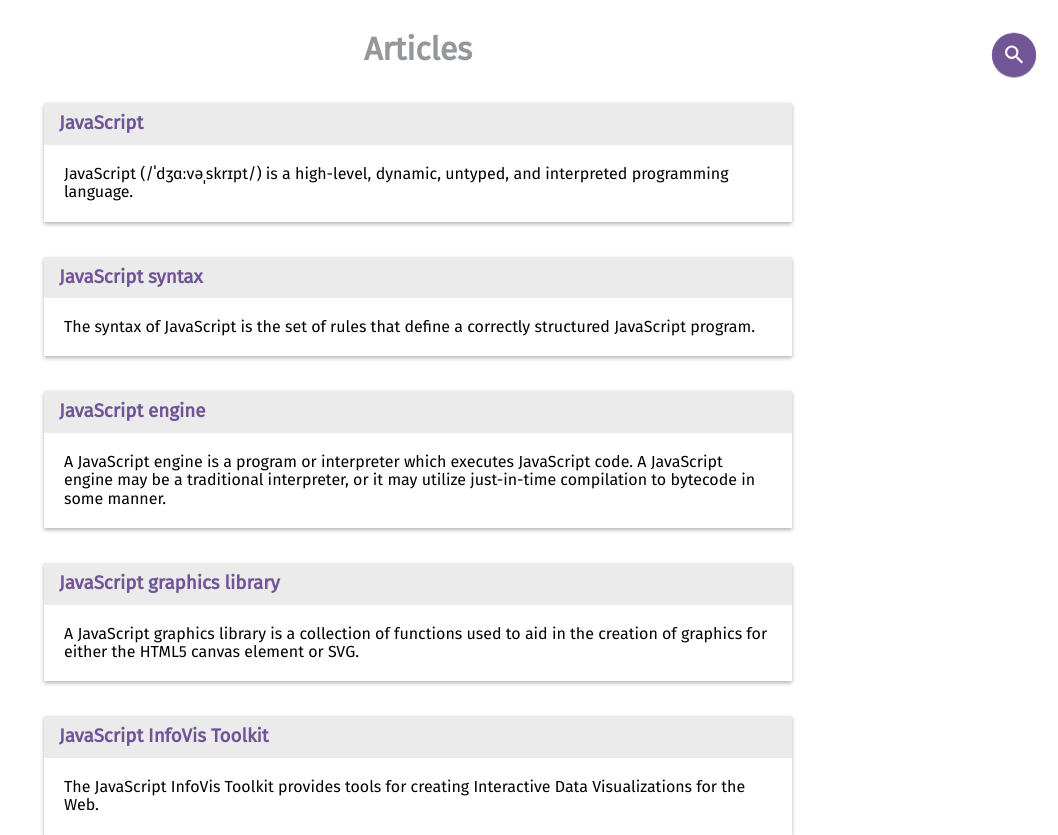
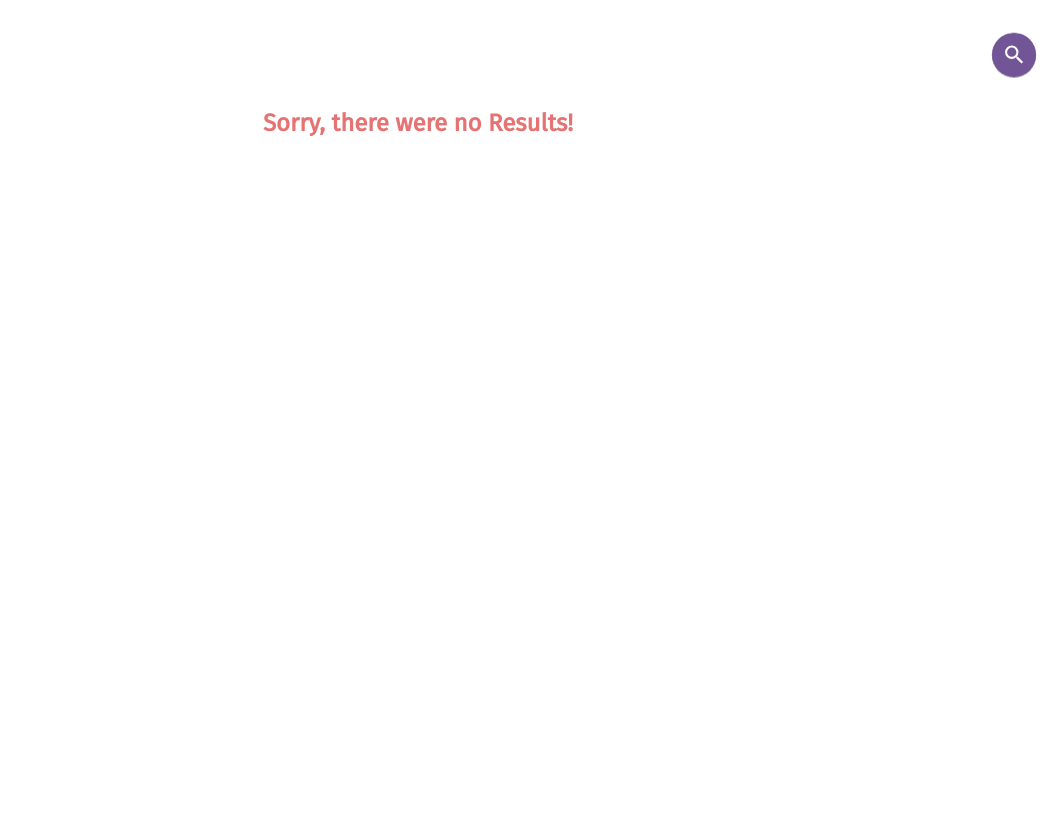
Before and after one commit to skhamoud/wiki-engine, a React (Create React App) app: page /articles in a window 1280 px wide. Shown: the top 835 px of the page, without its empty margins (222-1280 px from the left). After the commit the page ends 800 px from the top, so only its background shows below. Built offline with nearby package versions, Linux system fonts and the light colour scheme.

Commit message:
Handle no Data in articles page

```diff
--- a/src/App.jsx
+++ b/src/App.jsx
@@ -35,12 +35,12 @@ class App extends React.Component {
   componentWillMount() {
     // while offline use dummyData
 
-    let data = Api.dummyData;
-    this.setState({
-      titles: data[1],
-      extracts: data[2],
-      urls: data[3]
-    });
+    // let data = Api.dummyData;
+    // this.setState({
+    //   titles: data[1],
+    //   extracts: data[2],
+    //   urls: data[3]
+    // });
   }
   componentDidMount() {
 
--- a/src/pages/Articles.jsx
+++ b/src/pages/Articles.jsx
@@ -16,18 +16,20 @@ export default function Articles(props) {
 
   return (
     <div className="articles">
-      <h1>Articles</h1>
-
-      {/*Search btn*/}
       <SearchComponent
         onSearch={props.fetchArticles}
         btnContainer="search-btn_articles"
       />
+      {(data.titles[0]) ?
+        <div>
+          <h1>Articles</h1>
 
-      {/* Search Results*/}
-      <ul className="articles-ul">
-        {articles}
-      </ul>
+          <ul className="articles-ul">
+            {articles}
+          </ul>
+        </div>
+        : <h2 style={{color:"#E57373",marginTop:'100px'}}>Sorry, there were no Results!</h2>
+      }
     </div>
     );
 }
```
